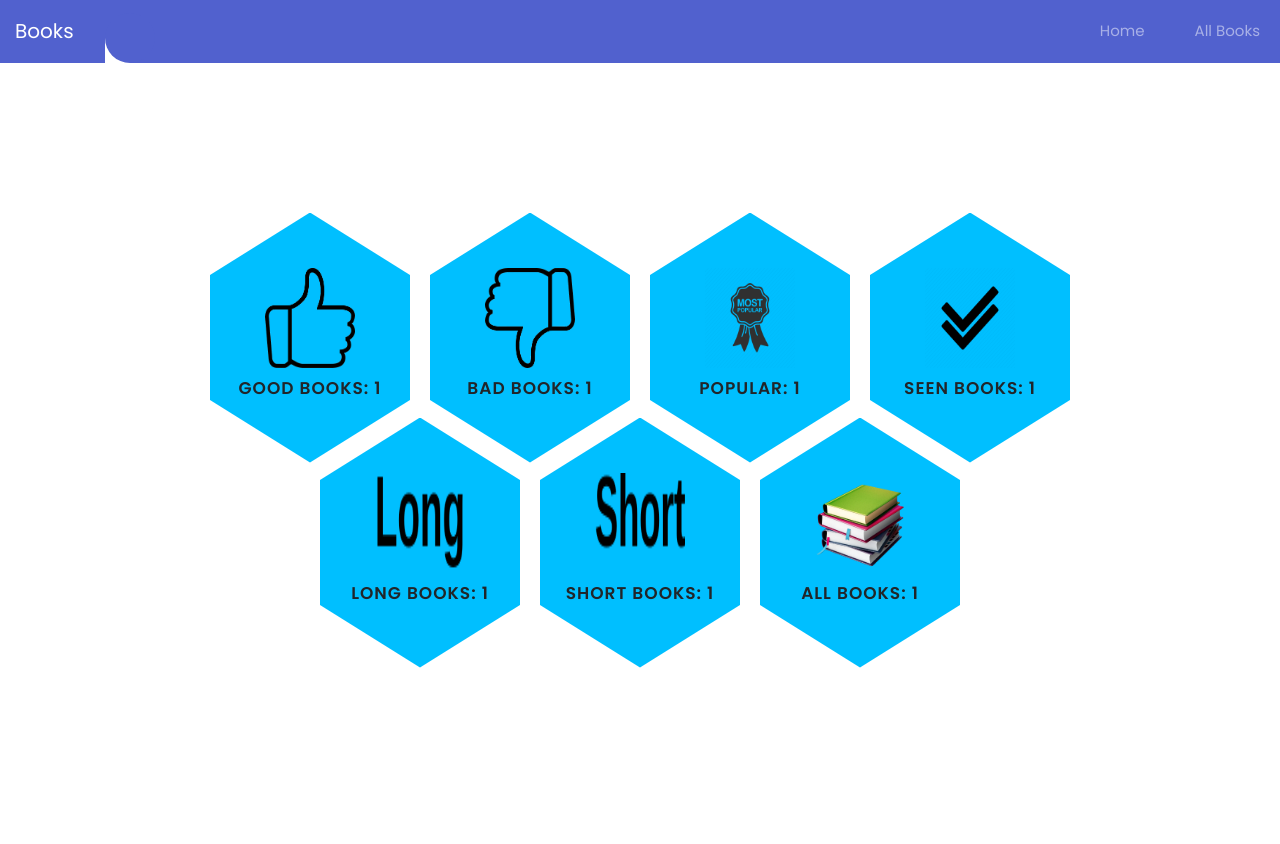
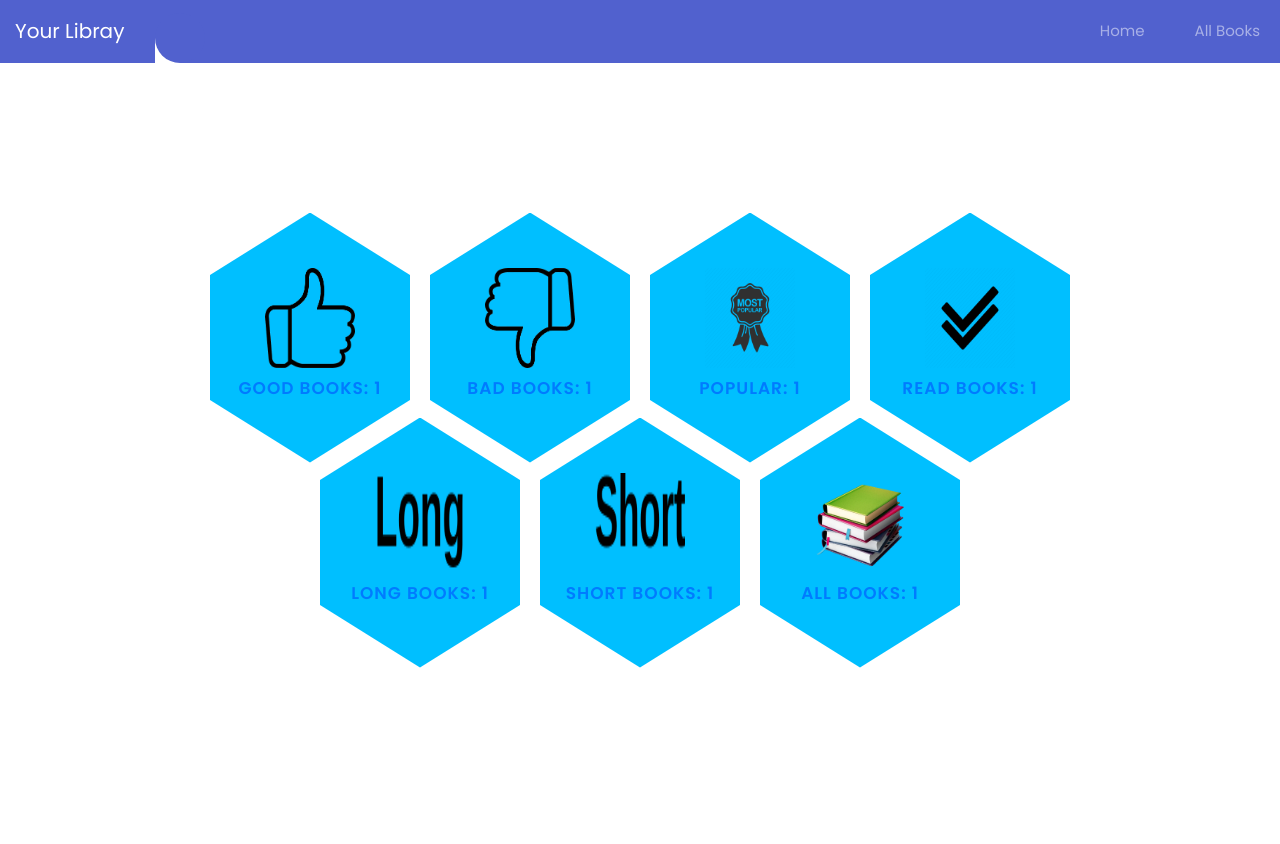
Before and after one commit to trcoelhoo/ws-tp2, a Django app: template books/templates/index.html in a window 1280 px wide. Shown: the top 844 px of the page. Run offline with Django 4.2, Linux system fonts and the light colour scheme; the template is opened without the code that fills it: most values are stand-ins (such as "Sample title", 1, 10 or a date in 2020); some libraries are stand-ins or nearby versions.

Commit message:
small fixes

```diff
--- a/books/books/urls.py
+++ b/books/books/urls.py
@@ -34,6 +34,6 @@ urlpatterns = [
     path('categories/popular/', views.popular_books, name="popular_books"),
     path('categories/long/', views.long_books, name="long_books"),
     path('categories/short/', views.long_books, name="short_books"),
-    path('categories/seen/', views.seen_books, name="seen_books"),
+    path('categories/seen/', views.seen_books, name="read_books"),
     path('books/search/', views.search_books, name="search_books"),
 ]
--- a/books/templates/base.html
+++ b/books/templates/base.html
@@ -10,7 +10,7 @@
     <link rel="stylesheet" type="text/css" href="{% static 'css/nav.css' %}">
     <link rel="stylesheet" type="text/css" href="{% static 'css/menu.css' %}">
     <nav class="navbar navbar-expand-custom navbar-mainbg">
-        <a class="navbar-brand navbar-logo" href={% url 'home' %}>Books</a>
+        <a class="navbar-brand navbar-logo" href={% url 'home' %}>Your Libray</a>
         <button class="navbar-toggler" type="button" aria-controls="navbarSupportedContent" aria-expanded="false" aria-label="Toggle navigation">
         <i class="fas fa-bars text-white"></i>
         </button>
--- a/books/templates/index.html
+++ b/books/templates/index.html
@@ -16,52 +16,52 @@
 <body>
     <div class="menu">
         <div class = "hexagonArea first">
+                <a href="{% url 'good_books' %}">
             <div class="hexagon">
-                <a href="{% url 'good_books' %}">
                     <img src="/static/images/good.webp" alt="good books" width="100" height="100">
+                <h3>Good Books: {{ nGood }}</h3>
+            </div>
                 </a>
-                <h3>Good books: {{ nGood }}</h3>
+                <a href="{% url 'bad_books' %}">
+            <div class="hexagon">
+                    <img src="/static/images/bad.webp" alt="bad books" width="100" height="100">
+                <h3>Bad Books: {{ nBad }}</h3>
             </div>
+                </a>
+                <a href="{% url 'popular_books' %}">
             <div class="hexagon">
-                <a href="{% url 'bad_books' %}">
-                    <img src="/static/images/bad.webp" alt="bad books" width="100" height="100">
-                </a>
-                <h3>Bad books: {{ nBad }}</h3>
-            </div>
-            <div class="hexagon">
-                <a href="{% url 'popular_books' %}">
                     <img src="/static/images/popular.webp" alt="popular books" width="100" height="100">
-                </a>
                 <h3>Popular: {{ nPopular }}</h3>
             </div>
+                </a>
+                <a href="{% url 'read_books' %}">
             <div class="hexagon">
-                <a href="/books/">
                     <img src="/static/images/seen.webp" alt="all books" width="100" height="100">
+                <h3>Read Books: {{ nSeen }}</h3>
+            </div>
                 </a>
-                <h3>Seen books: {{ nSeen }}</h3>
-            </div>
 
 
         </div>
         <div class="hexagonArea last">
+                <a href="{% url 'long_books' %}">
             <div class="hexagon">
-                <a href="{% url 'long_books' %}">
                     <img src="/static/images/long.png" alt="long books" width="100" height="100">
+                <h3>Long Books: {{ nLong }}</h3>
+            </div>
                 </a>
-                <h3>Long books: {{ nLong }}</h3>
+                <a href="{% url 'short_books' %}">
+            <div class="hexagon">
+                    <img src="/static/images/short.png" alt="short books" width="100" height="100">
+                <h3>Short Books: {{ nShort }}</h3>
             </div>
+                </a>
+                <a href="{% url 'short_books' %}">
             <div class="hexagon">
-                <a href="{% url 'short_books' %}">
-                    <img src="/static/images/short.png" alt="short books" width="100" height="100">
+                    <img src="/static/images/all.webp" alt="all books" width="100" height="100">
+                <h3>All Books: {{ nBooks }}</h3>
+            </div>
                 </a>
-                <h3>Short books: {{ nShort }}</h3>
-            </div>
-            <div class="hexagon">
-                <a href="/books/">
-                    <img src="/static/images/all.webp" alt="all books" width="100" height="100">
-                </a>
-                <h3>All books: {{ nBooks }}</h3>
-            </div>
 
         </div>
     </div>
```
Also changed, not shown: books/BooksApp/views.py (+5 -5 lines), books/templates/books.html (+4 -7 lines), books/templates/categories.html (+4 -7 lines).
